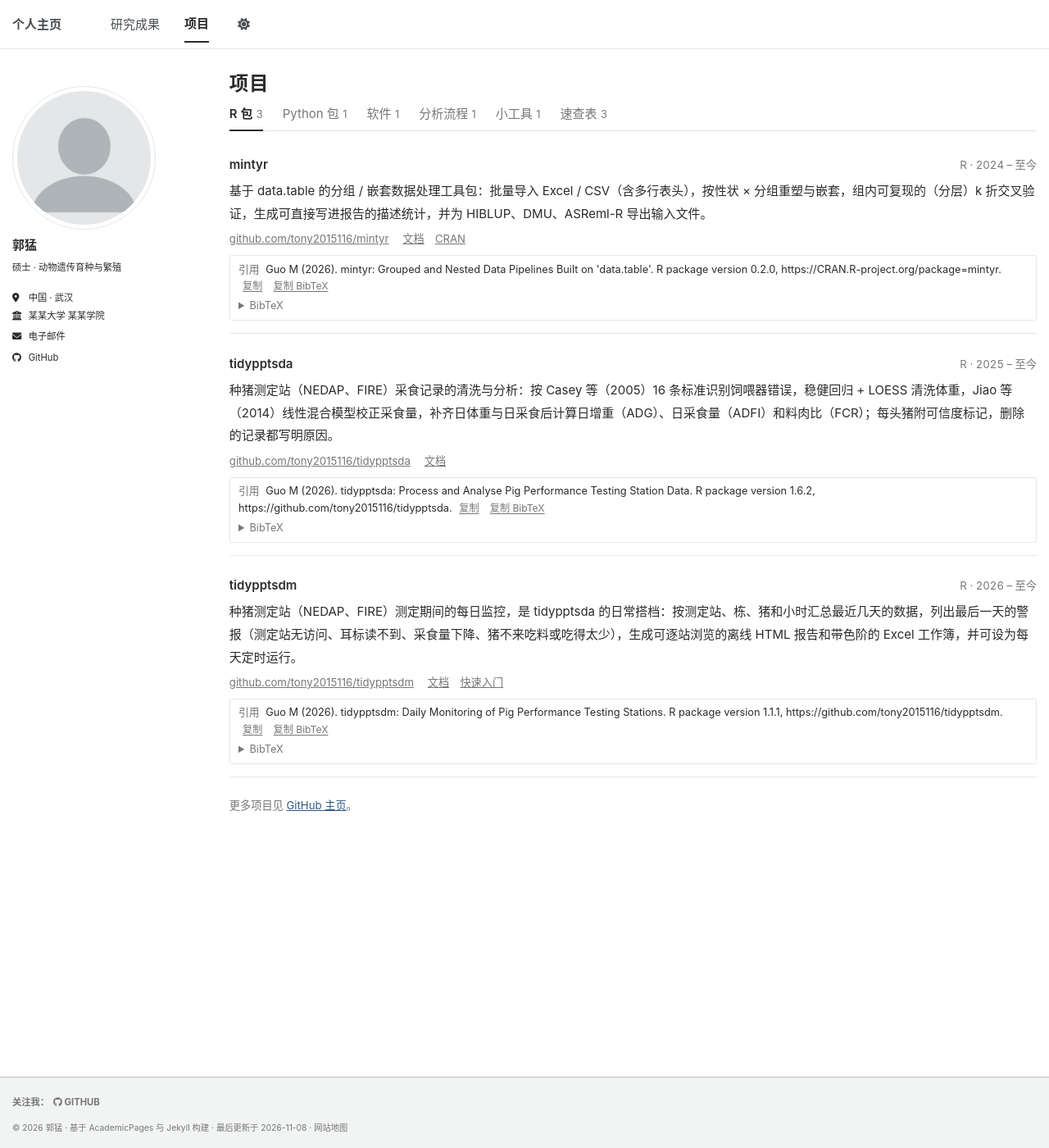
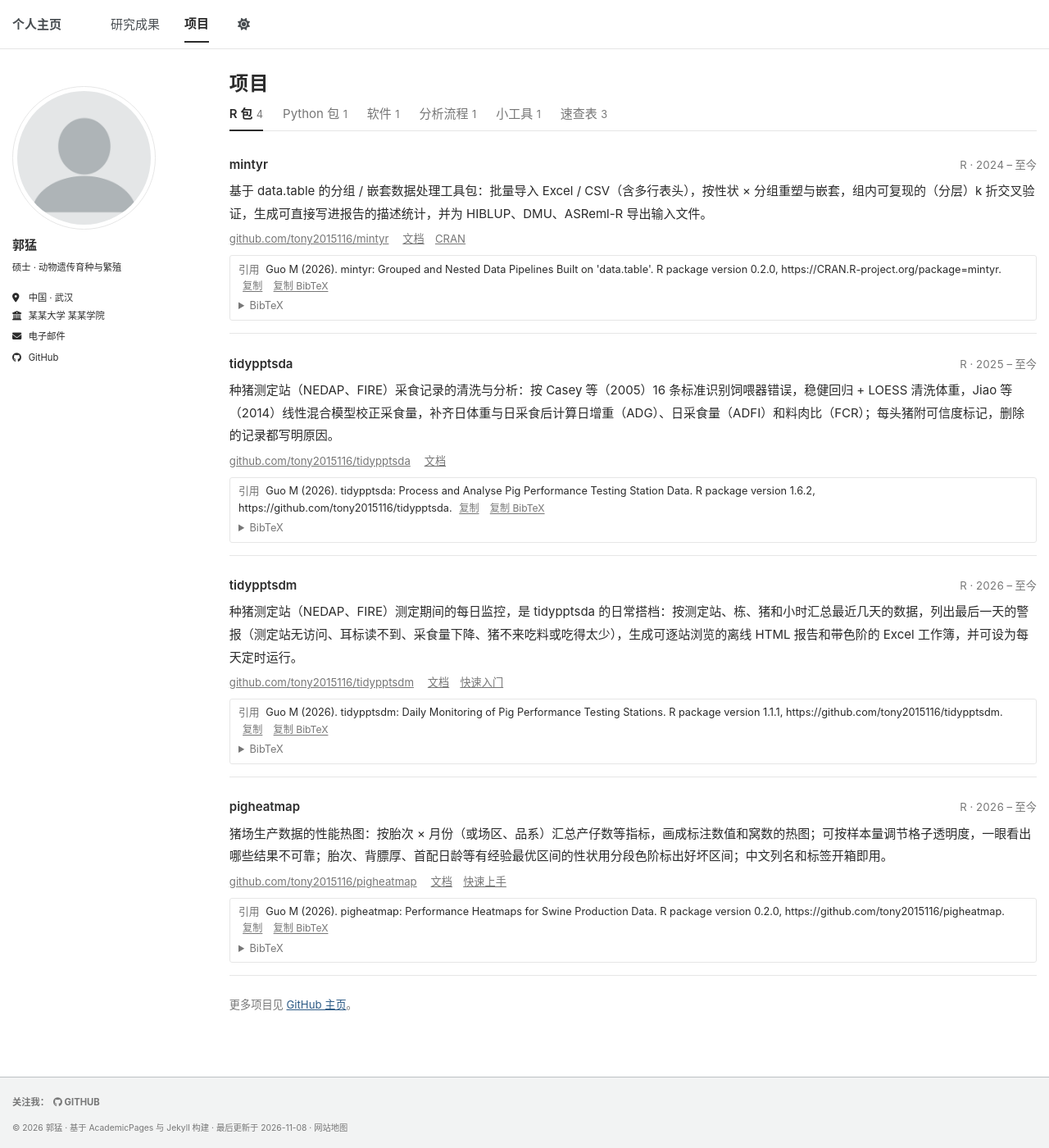
Before and after one commit to tony2015116/tony2015116.github.io, a Jekyll site: the page built from _pages/portfolio.html, in a window 1280 px wide and 1400 px high. Shown: the whole window at 82% size. Built offline with Jekyll 4.4.1, drawn with Linux system fonts in a browser that asks for light colours; a script bundle is joined from its source files by our own code.

Commit message:
项目页：添加 R 包 pigheatmap

```diff
--- a/_data/projects.yml
+++ b/_data/projects.yml
@@ -72,6 +72,25 @@
           year = {2026},
           note = {R package version 1.1.1},
           url = {https://github.com/tony2015116/tidypptsdm},
+        }
+    - name: "pigheatmap"
+      repo: "tony2015116/pigheatmap"
+      description: "猪场生产数据的性能热图：按胎次 × 月份（或场区、品系）汇总产仔数等指标，画成标注数值和窝数的热图；可按样本量调节格子透明度，一眼看出哪些结果不可靠；胎次、背膘厚、首配日龄等有经验最优区间的性状用分段色阶标出好坏区间；中文列名和标签开箱即用。"
+      language: "R"
+      year: "2026 – 至今"
+      links:
+        - title: "文档"
+          url: "https://tony2015116.github.io/pigheatmap/"
+        - title: "快速上手"
+          url: "https://tony2015116.github.io/pigheatmap/articles/pigheatmap.html"
+      citation: "Guo M (2026). pigheatmap: Performance Heatmaps for Swine Production Data. R package version 0.2.0, https://github.com/tony2015116/pigheatmap."
+      bibtex: |
+        @Manual{pigheatmap,
+          title = {pigheatmap: Performance Heatmaps for Swine Production Data},
+          author = {Meng Guo},
+          year = {2026},
+          note = {R package version 0.2.0},
+          url = {https://github.com/tony2015116/pigheatmap},
         }
 
 - category: "Python 包"
```
